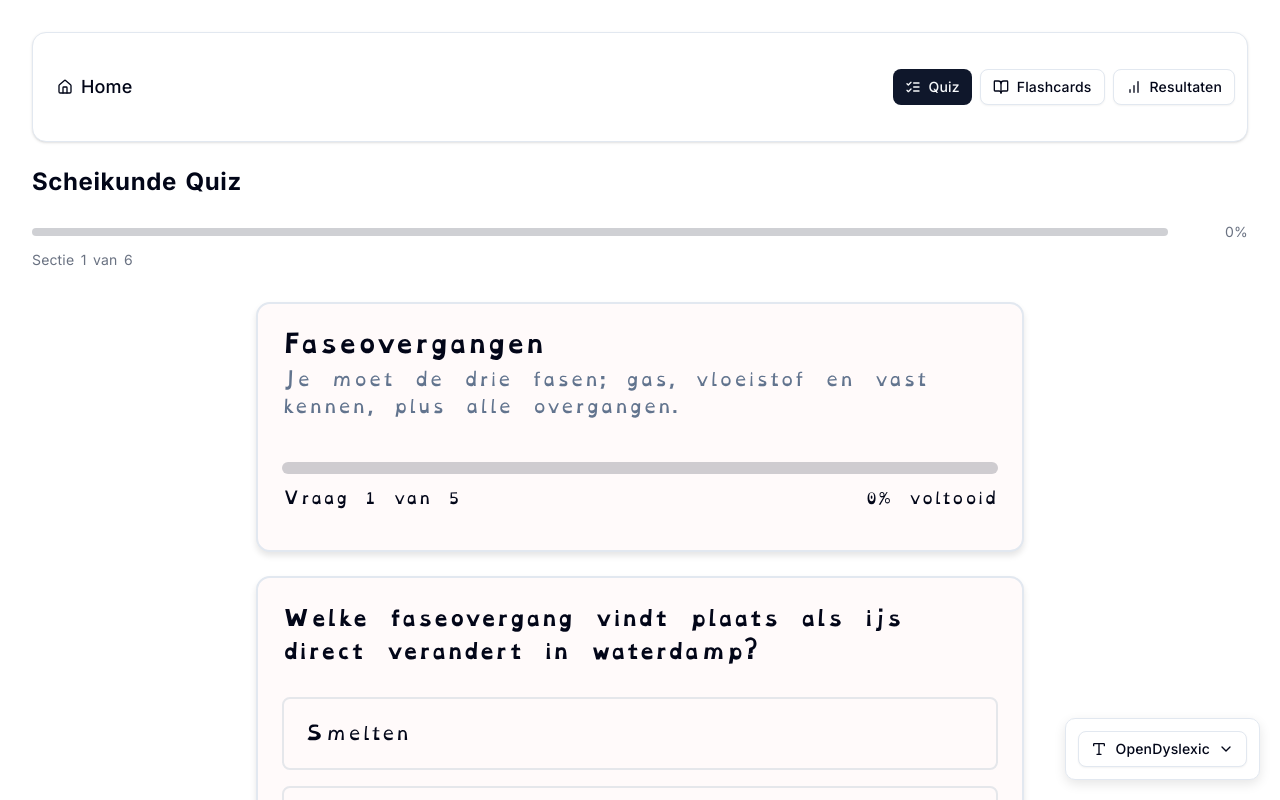
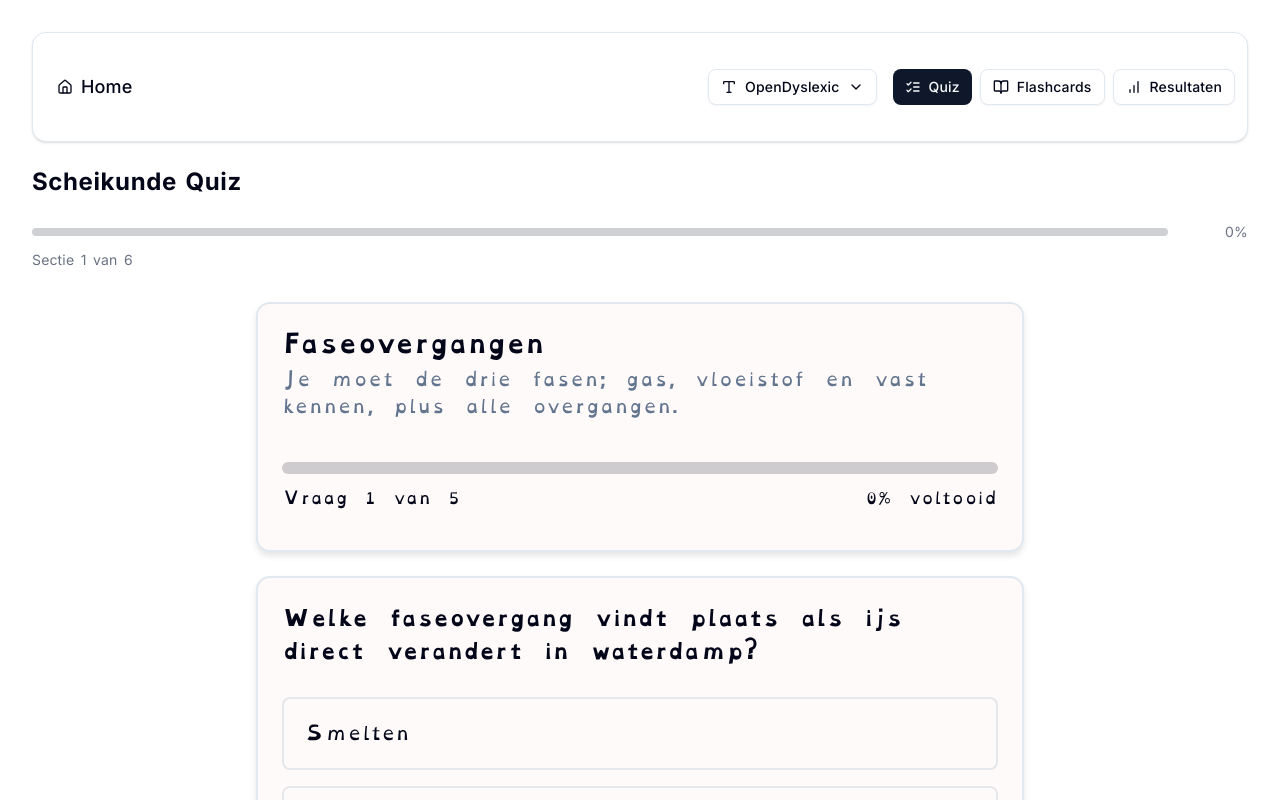
Before and after one commit to Mrmmarty/chemistry-quiz, a Next.js app: page /quiz in a window 1280 px wide. Shown: the top 800 px of the page. Built offline with nearby package versions, Linux system fonts and the light colour scheme.

Commit message:
Refactor FontSwitcher integration: remove from layout, add to NavHeader with mobile support, and ensure localStorage checks are window-safe.

```diff
--- a/src/app/layout.tsx
+++ b/src/app/layout.tsx
@@ -2,7 +2,6 @@ import "./globals.css";
 import { Inter as FontSans } from "next/font/google";
 import { Geist_Mono } from "next/font/google";
 import type { Metadata } from "next";
-import { FontSwitcher } from "@/components/FontSwitcher";
 import { ScoreMigration } from "@/components/ScoreMigration";
 import { getFontPath } from "@/lib/font-utils";
 
@@ -69,7 +68,6 @@ export default function RootLayout({
       <body
         className={`min-h-screen bg-background font-sans antialiased ${fontSans.variable} ${geistMono.variable}`}
       >
-        <FontSwitcher />
         <ScoreMigration />
         {children}
       </body>
--- a/src/components/FontSwitcher.tsx
+++ b/src/components/FontSwitcher.tsx
@@ -25,6 +25,7 @@ export function FontSwitcher() {
 
   // Load saved font preference
   useEffect(() => {
+    if (typeof window !== 'undefined') {
       const savedFont = localStorage.getItem("preferredFont");
       if (savedFont) {
         setCurrentFont(savedFont);
@@ -32,6 +33,7 @@ export function FontSwitcher() {
       } else {
         // Default to OpenDyslexic
         document.documentElement.setAttribute("data-font", "opentype");
+      }
     }
   }, []);
 
@@ -47,7 +49,6 @@ export function FontSwitcher() {
   const currentFontName = fontOptions.find(font => font.id === currentFont)?.name || "Lettertype";
 
   return (
-    <div className="font-switcher">
     <DropdownMenu open={isOpen} onOpenChange={setIsOpen}>
       <DropdownMenuTrigger asChild>
         <Button variant="outline" className="flex items-center gap-2">
@@ -78,6 +79,5 @@ export function FontSwitcher() {
         ))}
       </DropdownMenuContent>
     </DropdownMenu>
-    </div>
   );
 }
--- a/src/components/NavHeader.tsx
+++ b/src/components/NavHeader.tsx
@@ -4,12 +4,16 @@ import Link from "next/link";
 import { usePathname } from "next/navigation";
 import { Button } from "@/components/ui/button";
 import { Card, CardContent } from "@/components/ui/card";
-import { BookOpen, ListChecks, Home, BarChart } from "lucide-react";
+import { BookOpen, ListChecks, Home, BarChart, Type } from "lucide-react";
+import { FontSwitcher } from "@/components/FontSwitcher";
+import { useState } from "react";
 
 export default function NavHeader() {
   const pathname = usePathname();
+  const [showMobileFontSwitcher, setShowMobileFontSwitcher] = useState(false);
 
   return (
+    <>
       <Card className="mb-6 shadow-sm">
         <CardContent className="p-3 flex items-center justify-between">
           <Link href="/" className="no-underline">
@@ -19,7 +23,11 @@ export default function NavHeader() {
             </Button>
           </Link>
 
-        <div className="flex gap-2">
+          <div className="flex items-center gap-2">
+            <div className="hidden md:block mr-2">
+              <FontSwitcher />
+            </div>
+
             <Link href="/quiz" className="no-underline">
               <Button
                 variant={pathname === "/quiz" ? "default" : "outline"}
@@ -49,8 +57,25 @@ export default function NavHeader() {
                 <span className="hidden sm:inline">Resultaten</span>
               </Button>
             </Link>
+
+            <Button
+              variant="outline"
+              size="icon"
+              className="md:hidden"
+              onClick={() => setShowMobileFontSwitcher(!showMobileFontSwitcher)}
+            >
+              <Type className="h-5 w-5" />
+            </Button>
           </div>
         </CardContent>
       </Card>
+
+      {/* Mobile font switcher */}
+      {showMobileFontSwitcher && (
+        <div className="md:hidden flex justify-center mb-4">
+          <FontSwitcher />
+        </div>
+      )}
+    </>
   );
 }
```
Lines whose indentation alone changed are shown as unchanged.
